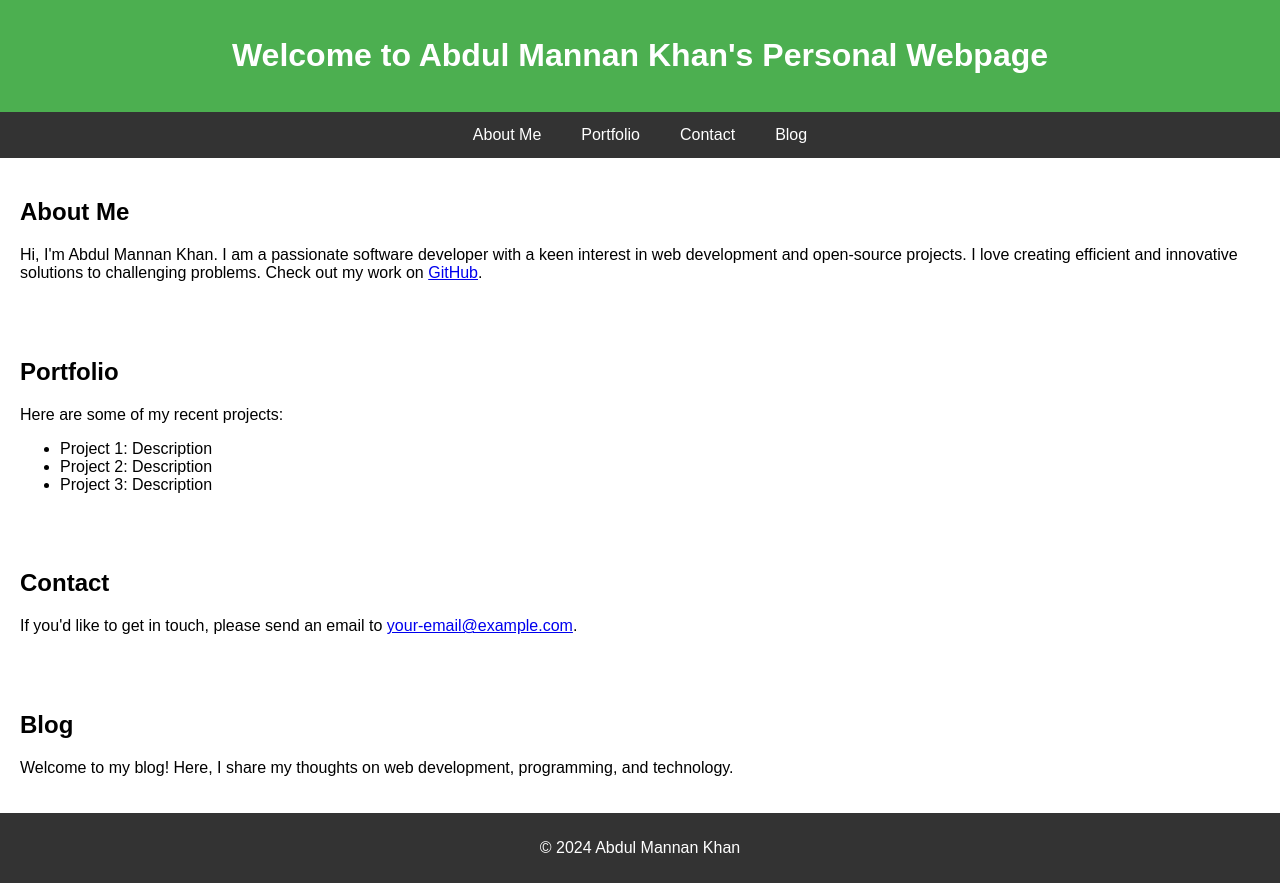
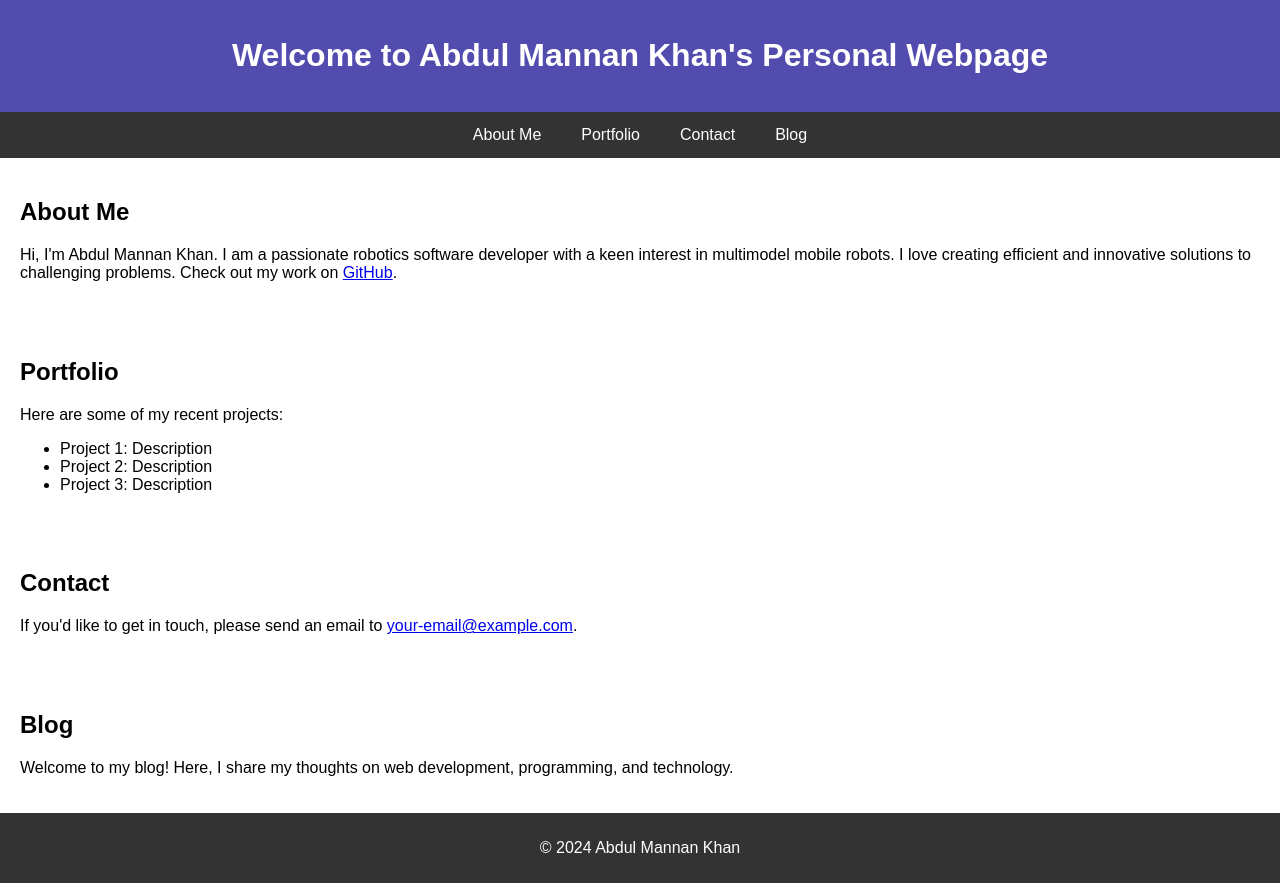
Before and after one commit to abdul-mannan-khan/personal-website, a plain HTML site: page index.html in a window 1280 px wide. Drawn offline with Linux system fonts and the light colour scheme.

Commit message:
Re-commit index.html to trigger GitHub Pages#

```diff
--- a/index.html
+++ b/index.html
@@ -11,7 +11,7 @@
             padding: 0;
         }
         header {
-            background-color: #4CAF50;
+            background-color: #534caf;
             color: white;
             text-align: center;
             padding: 1em 0;
@@ -57,7 +57,7 @@
 
 <section id="about">
     <h2>About Me</h2>
-    <p>Hi, I'm Abdul Mannan Khan. I am a passionate software developer with a keen interest in web development and open-source projects. I love creating efficient and innovative solutions to challenging problems. Check out my work on <a href="https://github.com/abdul-mannan-khan">GitHub</a>.</p>
+    <p>Hi, I'm Abdul Mannan Khan. I am a passionate robotics software developer with a keen interest in multimodel mobile robots. I love creating efficient and innovative solutions to challenging problems. Check out my work on <a href="https://github.com/abdul-mannan-khan">GitHub</a>.</p>
 </section>
 
 <section id="portfolio">
@@ -72,7 +72,7 @@
 
 <section id="contact">
     <h2>Contact</h2>
-    <p>If you'd like to get in touch, please send an email to <a href="mailto:your-email@example.com">your-email@example.com</a>.</p>
+    <p>If you'd like to get in touch, please send an email to <a href="mailto:abdul.mannan.617@gmail.com">your-email@example.com</a>.</p>
 </section>
 
 <section id="blog">
```
